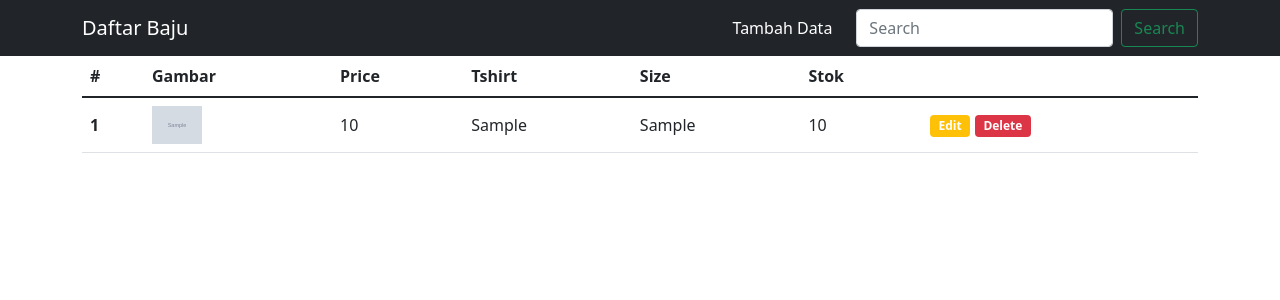
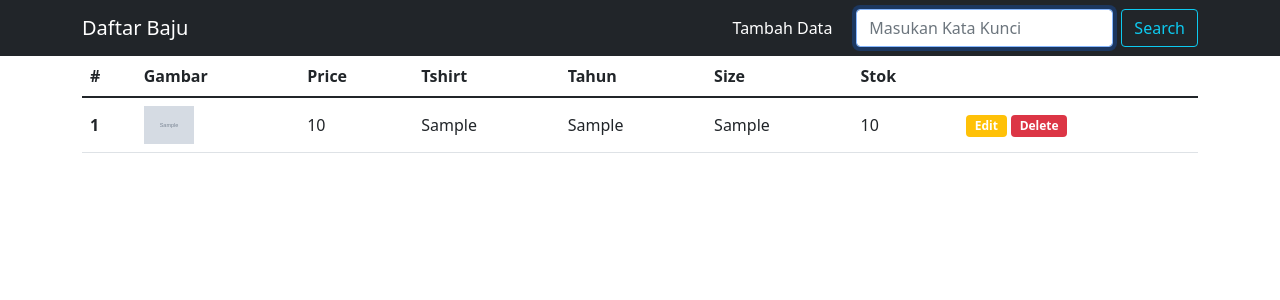
Before and after one commit to Kinn-01/pw2022_A_213040037, a PHP site: page /admin_baju.php in a window 1280 px wide. Shown: the top 300 px of the page. Run offline with PHP 8.4, Linux system fonts and the light colour scheme; tables that the repository leaves empty or names only in its code hold one stand-in row (values such as "Sample post"); grey boxes marked "Sample" are stand-in pictures.

Commit message:
menambah fitur search

```diff
--- a/tubes/admin_baju.php
+++ b/tubes/admin_baju.php
@@ -2,6 +2,12 @@
 
 require 'function.php';
 $jerseay = query("SELECT * FROM jerseay");
+
+//tombol cari ditekan
+if (isset($_POST["search"]) ) {
+  $jerseay = search($_POST["keyword"]);
+}
+
 
 ?>
 
@@ -17,7 +23,7 @@ $jerseay = query("SELECT * FROM jerseay");
     <link href="https://cdn.jsdelivr.net/npm/bootstrap@5.1.3/dist/css/bootstrap.min.css" rel="stylesheet" integrity="sha384-1BmE4kWBq78iYhFldvKuhfTAU6auU8tT94WrHftjDbrCEXSU1oBoqyl2QvZ6jIW3" crossorigin="anonymous">
 
     <link rel="icon" href="img/2.jpg">
-    <title>Daftar Baju</title>
+    <title>Halaman Admin</title>
 
   </head>
   <body>
@@ -37,9 +43,13 @@ $jerseay = query("SELECT * FROM jerseay");
           <a class="nav-link active" aria-current="page" href="#"></a>
         </li>
       </ul>
-      <form class="d-flex">
-        <input class="form-control me-2" type="search" placeholder="Search" aria-label="Search">
-        <button class="btn btn-outline-success" type="submit">Search</button>
+      <!-- <form action="" method="POST">
+        <input type="text" name="keyword" autofocus placeholder="Masukan Kata Kunci" autocomplete="off">
+        <button type="submit" name="search">Search!</button>
+      </form> -->
+      <form action="" method="POST" class="d-flex">
+        <input class="form-control me-2" type="text" name="keyword" placeholder="Masukan Kata Kunci" aria-label="Search" autofocus autocomplete="off" >
+        <button class="btn btn-outline-info" type="submit" name="search">Search</button>
       </form>
     </div>
   </div>
@@ -53,6 +63,7 @@ $jerseay = query("SELECT * FROM jerseay");
       <th scope="col">Gambar</th>
       <th scope="col">Price</th>
       <th scope="col">Tshirt</th>
+      <th scope="col">Tahun</th>
       <th scope="col">Size</th>
       <th scope="col">Stok</th>
     </tr>
@@ -67,6 +78,7 @@ $jerseay = query("SELECT * FROM jerseay");
       </td>
       <td><?php echo $jrs["price"]; ?></td>
       <td><?php echo $jrs["tshirt"]; ?></td>
+      <td><?php echo $jrs["tahun"]; ?></td>
       <td><?php echo $jrs["size"]; ?></td>
       <td><?php echo $jrs["stok"]; ?></td>
 
--- a/tubes/function.php
+++ b/tubes/function.php
@@ -9,7 +9,7 @@ function koneksi() {
 
 function query($query) {
 $conn = koneksi();
-$result = mysqli_query($conn, "SELECT * FROM jerseay") or die(mysqli_error($conn));
+$result = mysqli_query($conn, $query) or die(mysqli_error($conn));
 $rows = [];
 while ($row = mysqli_fetch_assoc($result)) {
   $rows[] = $row;
@@ -25,13 +25,14 @@ function tambah($data) {
     $size = htmlspecialchars($data["size"]);
     $price = htmlspecialchars($data["price"]);
     $tshirt = htmlspecialchars($data["tshirt"]);
+    $tahun = htmlspecialchars($data["tahun"]);
     $stok = htmlspecialchars($data["stok"]);
     $gambar = htmlspecialchars($data["gambar"]);
 
     $query = "INSERT INTO
                 jerseay
               VALUES
-                 (null, '$size','$price', '$tshirt',
+                 (null, '$size','$price', '$tshirt', '$tahun',
                  '$stok', '$gambar')";
 
     mysqli_query($conn, $query) or die(mysqli_error($conn));
@@ -54,6 +55,7 @@ function ubah($data) {
   $size = htmlspecialchars($data["size"]);
   $price = htmlspecialchars($data["price"]);
   $tshirt = htmlspecialchars($data["tshirt"]);
+  $tahun = htmlspecialchars($data["tahun"]);
   $stok = htmlspecialchars($data["stok"]);
   $gambar = htmlspecialchars($data["gambar"]);
 
@@ -61,6 +63,7 @@ function ubah($data) {
                 size = '$size',
                 price = '$price',
                 tshirt = '$tshirt',
+                tahun = '$tahun',
                 stok = '$stok',
                 gambar = '$gambar'
                 WHERE id = $id
@@ -70,3 +73,16 @@ function ubah($data) {
 
   return mysqli_affected_rows($conn);
 }
+
+function search($keyword) {
+  $query = "SELECT * FROM jerseay
+              WHERE
+              tshirt LIKE '%$keyword%' OR
+              size LIKE '%$keyword%' OR
+              stok LIKE '%$keyword%' OR
+              price LIKE '%$keyword%' OR
+              tahun LIKE '%$keyword%'
+              ";
+
+    return query($query);
+}
--- a/tubes/tambah_data.php
+++ b/tubes/tambah_data.php
@@ -60,6 +60,10 @@ if(tambah($_POST) > 0) {
                     <input type="text" class="form-control" id="tshirt" name="tshirt" required>
                 </div>
                 <div class="mb-3">
+                    <label for="tahun" class="form-label">Tahun</label>
+                    <input type="text" class="form-control" id="tahun" name="tahun" required>
+                </div>
+                <div class="mb-3">
                     <label for="stok" class="form-label">Stok</label>
                     <input type="text" class="form-control" id="stok" name="stok">
                 </div>
--- a/tubes/ubah.php
+++ b/tubes/ubah.php
@@ -73,6 +73,11 @@ if(ubah($_POST) > 0) {
                     value="<?= $jrs["tshirt"];?> " >
                 </div>
                 <div class="mb-3">
+                    <label for="tahun" class="form-label">Tahun</label>
+                    <input type="text" class="form-control" id="tahun" name="tahun" required
+                    value="<?= $jrs["tahun"];?> " >
+                </div>
+                <div class="mb-3">
                     <label for="stok" class="form-label">Stok</label>
                     <input type="text" class="form-control" id="stok" name="stok"
                     value="<?= $jrs["stok"];?> " >
```
